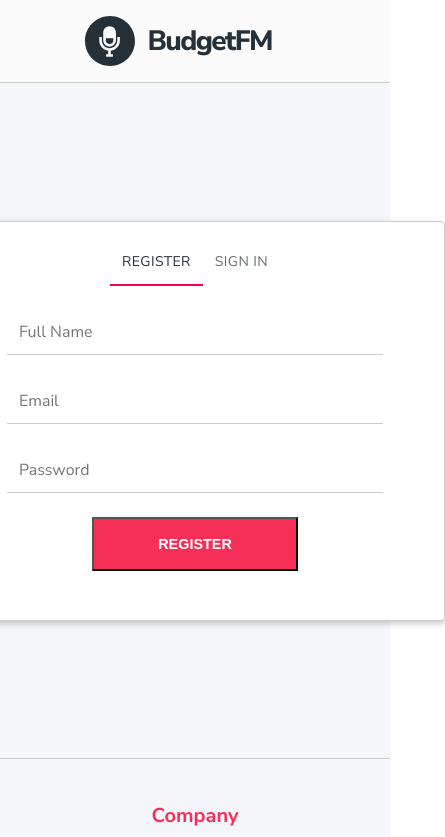
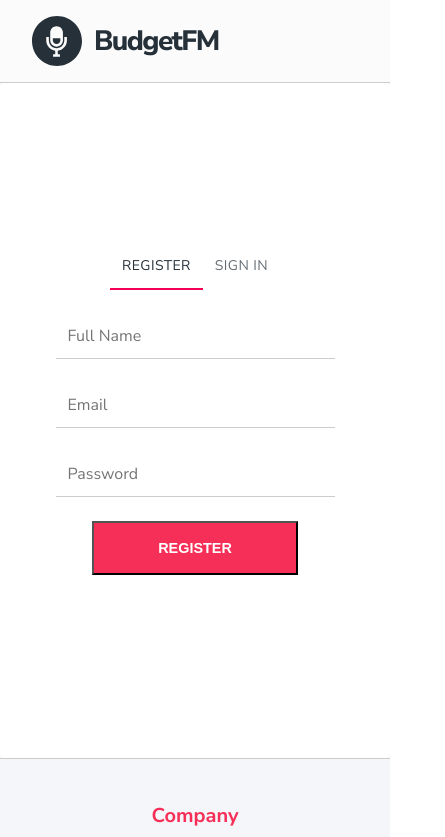
Before and after one commit to jordanutz/BudgetFM, a React (Create React App) app: page /auth in a window 390 px wide. Shown: the top 837 px of the page, 445 px wide, since content can reach past the window. Built offline with nearby package versions, Linux system fonts and the light colour scheme; no server answers; a web font is replaced by a local one.

Commit message:
All completed views now mobile and tablet friendly

```diff
--- a/src/Components/AddIncome/AddIncome.scss
+++ b/src/Components/AddIncome/AddIncome.scss
@@ -93,6 +93,11 @@
       font-size: .9rem;
       text-transform: uppercase;
       font-family: 'Encode Sans Semi Condensed', sans-serif;
+      transition: .5s;
+
+      &:hover {
+        background: darken($secondary-color, 15%);
+      }
     }
 
     .btn-expense {
@@ -108,6 +113,11 @@
       font-size: .9rem;
       text-transform: uppercase;
       font-family: 'Encode Sans Semi Condensed', sans-serif;
+      transition: .5s;
+
+      &:hover {
+        background: darken($primary-color, 15%);
+      }
     }
 
 
--- a/src/Components/Auth/Auth.scss
+++ b/src/Components/Auth/Auth.scss
@@ -34,3 +34,15 @@
     }
   }
 }
+
+@media screen and (max-width: 767px) {
+
+  .Auth .AuthModule {
+    min-width: 100%;
+    min-height: 80vh;
+    box-shadow: none;
+    border: none;
+    display: flex;
+    justify-content: center;
+  }
+}
--- a/src/Components/Balance/Balance.scss
+++ b/src/Components/Balance/Balance.scss
@@ -81,7 +81,14 @@
         font-family: 'Encode Sans Semi Condensed', sans-serif;
         position: absolute;
         bottom: 0;
+        transition: .5s;
+
+        &:hover {
+          background: darken($primary-accent, 10%);
+        }
       }
+
+
 
     }
 
--- a/src/Components/Dashboard/Dashboard.scss
+++ b/src/Components/Dashboard/Dashboard.scss
@@ -135,7 +135,6 @@
 
     #Expenses {
       background: linear-gradient(to bottom right, $primary-color 0%, #FF698B 100%);
-
     }
 
     #ExpensesDarken {
--- a/src/Components/Expenses/Expenses.scss
+++ b/src/Components/Expenses/Expenses.scss
@@ -28,6 +28,11 @@
         font-size: .9rem;
         text-transform: uppercase;
         font-family: 'Encode Sans Semi Condensed', sans-serif;
+        transition: .5s;
+
+        &:hover {
+          background: darken($primary-color, 15%);
+        }
       }
     }
 
@@ -226,8 +231,6 @@
       width: 45%;
       max-width: 352px;
     }
-
-
   }
 
   .MobileExpense {
--- a/src/Components/Header/Header.scss
+++ b/src/Components/Header/Header.scss
@@ -96,3 +96,25 @@ header {
   background: #FBFBFB;
   border-bottom: 1px solid #ccc;
 }
+
+@media screen and (max-width: 767px) {
+  header nav ul .HeaderMenu button {
+    display: none;
+  }
+
+  header nav {
+    min-width: auto;
+  }
+
+  header .Logo {
+    min-width: auto;
+  }
+
+  main .Cover .CoverDetails p {
+    max-width: 100%;
+  }
+
+  main .Cover .CoverDetails .CoverInput input {
+    display: none;
+  }
+}
--- a/src/Components/Homepage/Homepage.scss
+++ b/src/Components/Homepage/Homepage.scss
@@ -170,6 +170,8 @@ main {
       animation: fade 1.5s, pizza 11s infinite linear;
     }
 
+
+
     @keyframes pizza {
       from {
         transform: rotate(360deg)
@@ -182,6 +184,10 @@ main {
                    rotate(0deg);
       }
     }
+
+
+
+
 
     #YellowComment {
       color: #FDD019;
@@ -247,6 +253,7 @@ main {
         display: flex;
         justify-content: center;
 
+
         input {
           width: 40%;
           margin-right: 15px;
@@ -254,7 +261,9 @@ main {
           border-radius: 3px;
           border: 1px solid #ccc;
           color: $text-color;
+          z-index: 1;
         }
+
       }
 
       h1 {
@@ -279,7 +288,6 @@ main {
         padding: 15px 20px;
         color: white;
         border: 1px solid #C3003E;
-        z-index: 1;
         font-weight: 700;
         border-radius: 3px;
         font-size: .9rem;
@@ -335,3 +343,32 @@ main {
     }
   }
 }
+
+@media screen and (min-width: 768px) and (max-width: 991px) {
+  main .Cover #Headphones {
+    display: none;
+  }
+}
+
+@media screen and (max-width: 767px) {
+
+  main .Cover .CoverDetails {
+    padding: 0;
+  }
+
+  #BlueComment {
+    display: none;
+  }
+
+  #Pizza {
+    display: none;
+  }
+
+  #Headphones {
+    display: none;
+  }
+
+  #RedComment {
+    display: none;
+  }
+}
--- a/src/Components/Income/Income.scss
+++ b/src/Components/Income/Income.scss
@@ -28,6 +28,11 @@
         font-size: .9rem;
         text-transform: uppercase;
         font-family: 'Encode Sans Semi Condensed', sans-serif;
+        transition: .5s;
+
+        &:hover {
+          background: darken($secondary-color, 10%);
+        }
       }
     }
 
--- a/src/Components/Login/Login.js
+++ b/src/Components/Login/Login.js
@@ -79,7 +79,7 @@ const Login = (props) => {
               ) : <div className="no-error"></div>}
 
               <section className="SubmitLogin">
-                <p>Forgot password?</p>
+
                 <button type="submit" disabled={isSubmitting}>Login</button>
               </section>
 
--- a/src/Components/Login/Login.scss
+++ b/src/Components/Login/Login.scss
@@ -30,7 +30,7 @@
   .SubmitLogin {
     width: 90%;
     display: flex;
-    justify-content: space-between;
+    justify-content: center;
     align-items: flex-end;
     height: 100%;
     padding-top: 2rem;
```
